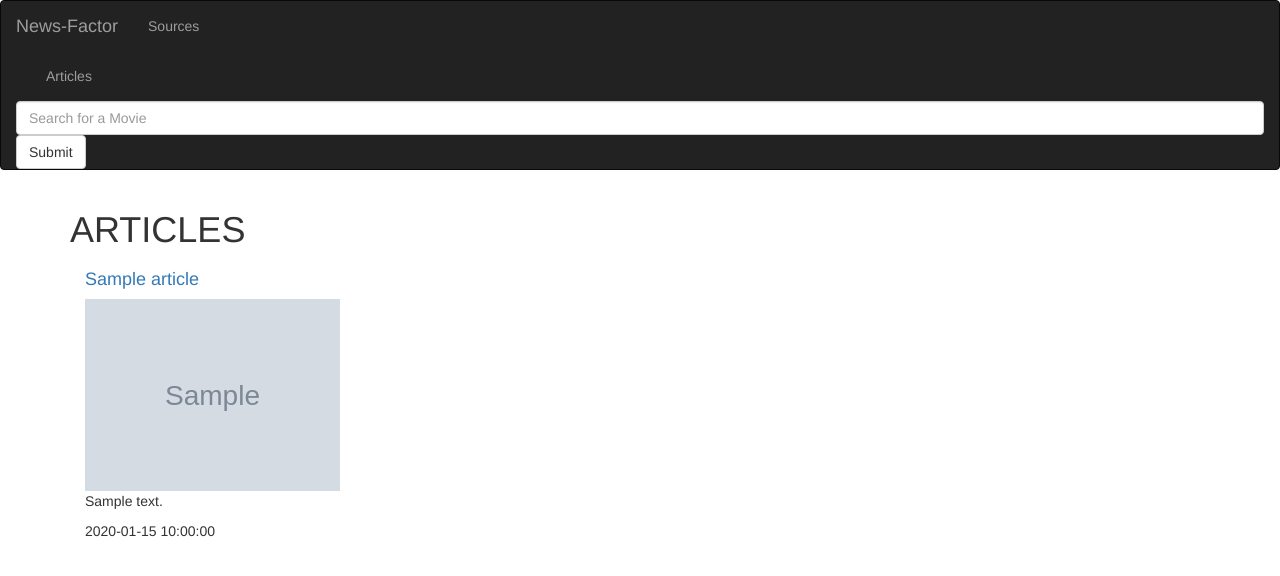
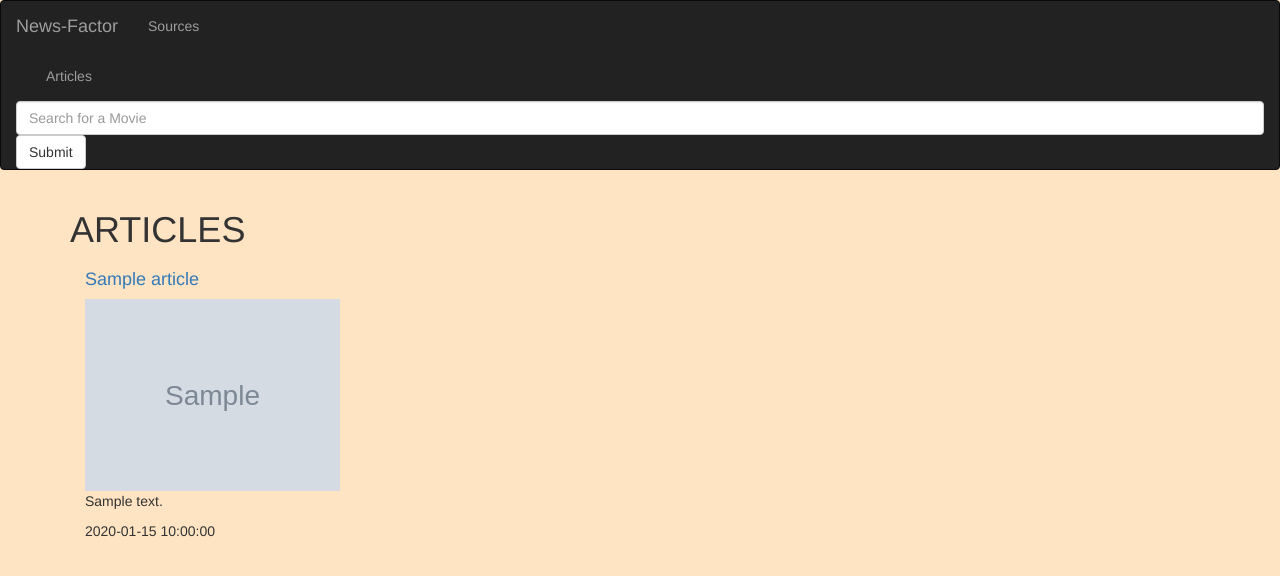
Before and after one commit to Ebay-droid/Flask-IP3, a Flask app: template app/templates/articles.html in a window 1280 px wide. Shown: the top 576 px of the page. Run offline with Flask 2, Linux system fonts and the light colour scheme; the template is opened without the code that fills it: most values are stand-ins (such as "Sample title", 1, 10 or a date in 2020); grey boxes marked "Sample" are stand-in pictures; some libraries are stand-ins or nearby versions.

Commit message:
css addeed

```diff
--- a/app/main/views.py
+++ b/app/main/views.py
@@ -46,7 +46,7 @@ def News():
 def Articles(id):
 
     article = get_source(id)
-    print(len(article))
+    # print(len(article))
 
 
 
--- /dev/null
+++ b/app/static/css/style.css
@@ -0,0 +1,3 @@
+body{
+  background-color: bisque;
+}
--- a/app/templates/articles.html
+++ b/app/templates/articles.html
@@ -1,5 +1,13 @@
 {% extends 'base.html'%}
 <!-- {% import 'macros.html' as macro%} -->
+<!-- Styles block -->
+
+{% block styles%}
+    {{ super() }}
+    <link rel="stylesheet" href="{{url_for('static',filename='css/style.css')}}">
+{% endblock %}
+<!-- Content block -->
+
 {% block content%}
 <div class="container ">
   <div class=" card-columns ">
```
Also changed, not shown: app/templates/macros.html (+0 -25 lines), README.md.
